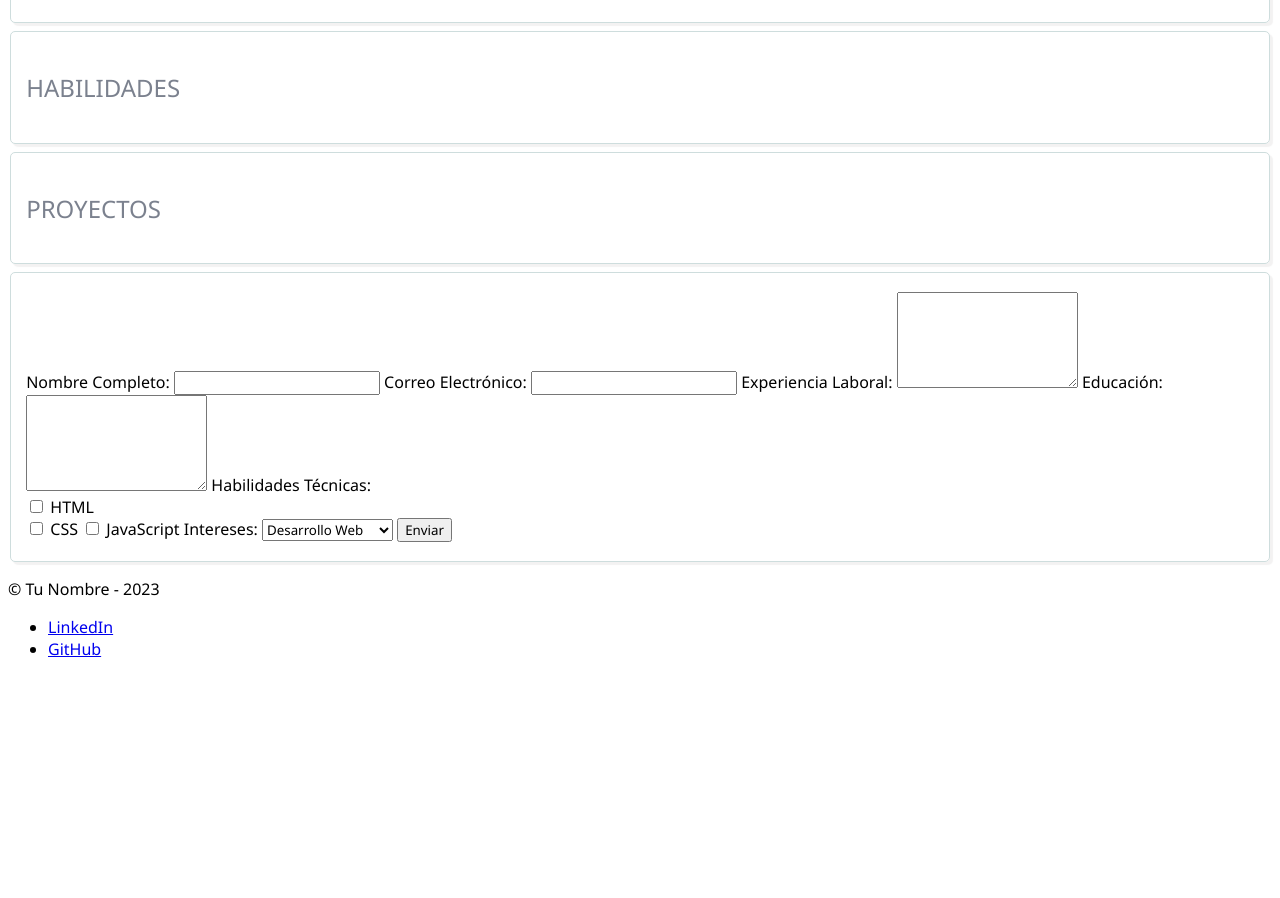
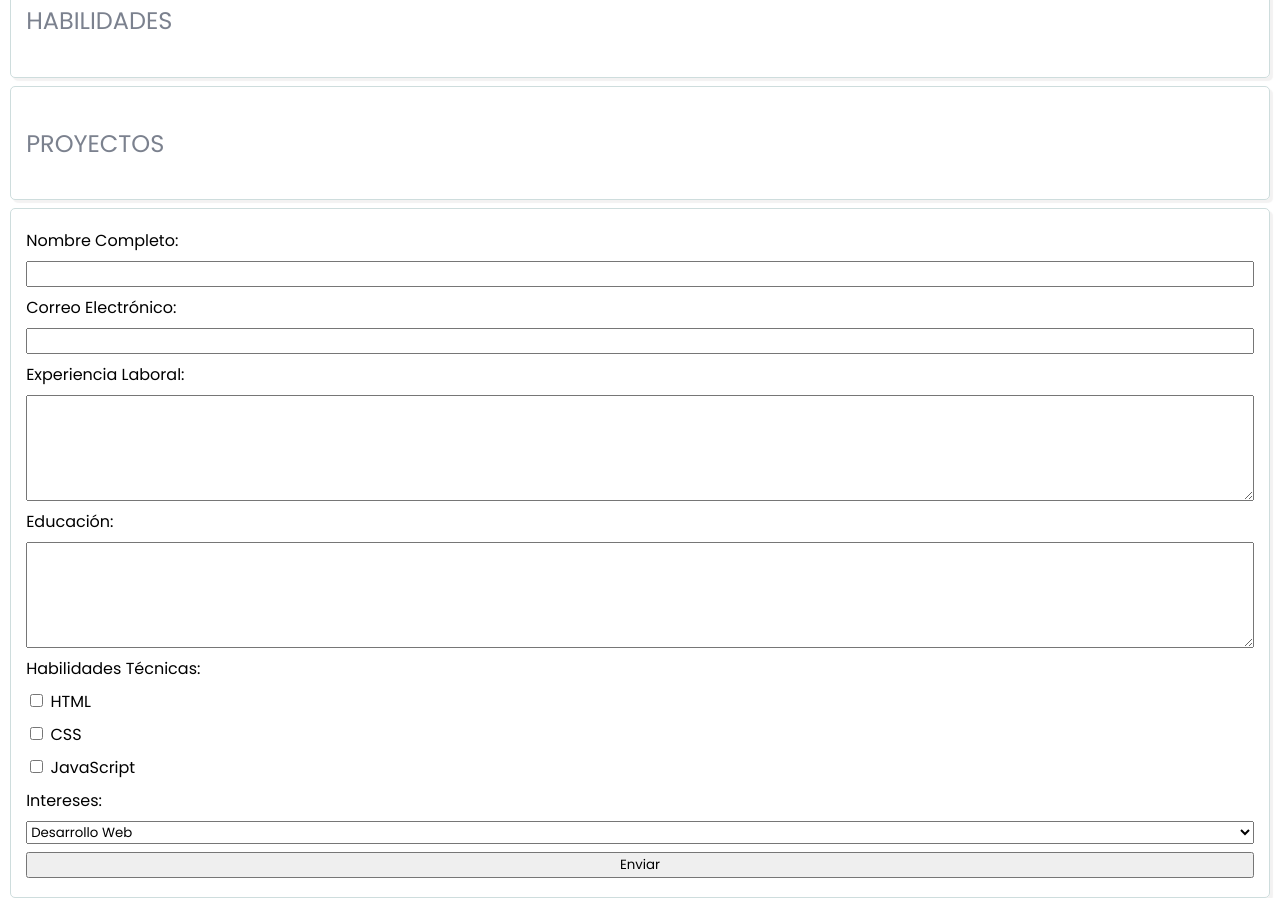
Before and after one commit to ChrVillon/Curriculum, a plain HTML site: page index.html in a window 1280 px wide. Shown: the part 619-1517 px from the top of the page. Before the commit the page ends 1295 px from the top, so only its background shows below. Drawn offline with Linux system fonts and the light colour scheme.

Commit message:
mas reglas css

```diff
--- a/index.html
+++ b/index.html
@@ -6,6 +6,7 @@
     <meta charset="UTF-8">
     <meta name="viewport" content="width=device-width, initial-scale=1.0">
     <title>Mi Currículum Vitae</title>
+    <link href="https://fonts.googleapis.com/css2?family=Poppins:wght@400;700&display=swap" rel="stylesheet">
 </head>
 
 <body>
@@ -51,11 +52,11 @@
                 <label for="educacion">Educación:</label>
                 <textarea id="educacion" name="educacion" rows="5"
                 required></textarea>
-                <label>Habilidades Técnicas:</label><br>
+                <label>Habilidades Técnicas:</label>
                 <div><input type="checkbox" name="habilidades" value="HTML"> <span>HTML</span></div>
-                <input type="checkbox" name="habilidades" value="CSS"> CSS
-                <input type="checkbox" name="habilidades" value="JavaScript">
-                JavaScript
+                <div><input type="checkbox" name="habilidades" value="CSS"> <span>CSS</span></div>
+                <div><input type="checkbox" name="habilidades" value="JavaScript">
+                <span>JavaScript</span></div>
                 <label for="intereses">Intereses:</label>
                 <select id="intereses" name="intereses">
                 <option value="desarrollo">Desarrollo Web</option>
--- a/stylesheet/styles.css
+++ b/stylesheet/styles.css
@@ -73,3 +73,42 @@ section {
     -moz-box-shadow: 3px 3px 1px 0px rgba(235, 234, 234, 0.60);
     box-shadow: 3px 3px 1px 0px rgba(235, 234, 234, 0.60);
 }
+
+* {
+    font-family: 'Poppins', sans-serif;
+}
+
+a {
+    text-decoration: none;
+}
+
+nav a:hover {
+    text-decoration: underline;
+}
+
+li {
+    list-style-type: none;
+}
+
+footer ul {
+    text-align: center;
+    justify-content: center;
+    list-style-type: none; /* Opcional: eliminar viñetas */
+    padding: 0; /* Opcional: eliminar padding */
+}
+
+nav ul {
+
+    /* Modelo de diseño flexible */
+    display: flex;
+    justify-content: space-around;
+
+}
+
+section form {
+
+    /* Modelo de diseño en cuadrícula */
+    display: grid;
+    row-gap: 0.5rem;
+
+}
```
